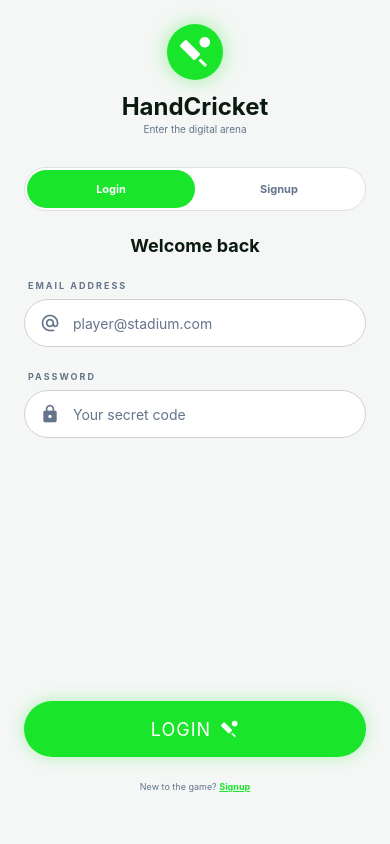
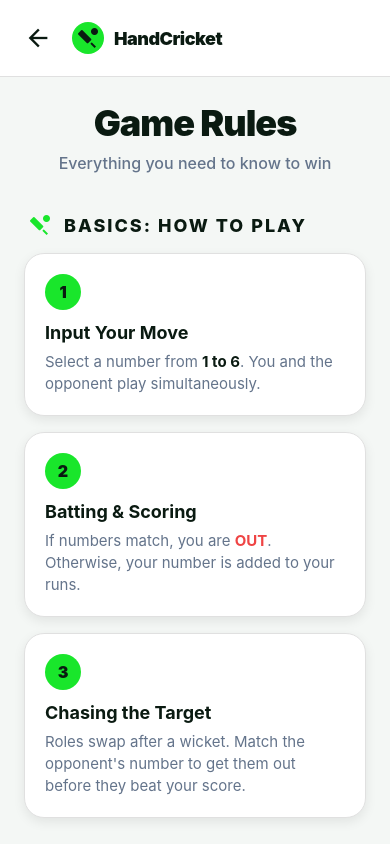
Before and after one commit to mmusharaf-xai/mobile-apps, a React Native app in the folder hand-cricket/: screen /GameRules in a window 390 px wide. Built offline with nearby package versions, Linux system fonts and the light colour scheme; what react-native-worklets would draw is missing.

Commit message:
[FEAT] added game rules page

```diff
--- a/hand-cricket/App.tsx
+++ b/hand-cricket/App.tsx
@@ -13,6 +13,7 @@ import HistoryScreen from './HistoryScreen';
 import ProfileScreen from './ProfileScreen';
 import TossArena from './TossArena';
 import UpdatePassword from './UpdatePassword';
+import GameRules from './GameRules';
 import { MaterialIcons } from '@expo/vector-icons';
 
 const Stack = createNativeStackNavigator();
@@ -91,6 +92,7 @@ export default function App() {
             <Stack.Screen name="Main" component={TabNavigator} />
             <Stack.Screen name="TossArena" component={TossArena} />
             <Stack.Screen name="UpdatePassword" component={UpdatePassword} />
+            <Stack.Screen name="GameRules" component={GameRules} />
           </Stack.Navigator>
         </NavigationContainer>
       </GestureHandlerRootView>
--- /dev/null
+++ b/hand-cricket/GameRules.tsx
@@ -0,0 +1,286 @@
+import React from 'react';
+import { View, Text, TouchableOpacity, ScrollView, StyleSheet } from 'react-native';
+import { useNavigation } from '@react-navigation/native';
+import { MaterialIcons } from '@expo/vector-icons';
+import { useTheme } from './ThemeContext';
+
+export default function GameRules() {
+  const { colors, isDark } = useTheme();
+  const navigation = useNavigation();
+
+  return (
+    <View style={[styles.container, { backgroundColor: colors.background }]}>
+      {/* Header matching design */}
+      <View style={[styles.header, { backgroundColor: colors.surface, borderBottomColor: colors.surfaceBorder }]}>
+        <TouchableOpacity
+          onPress={() => navigation.goBack()}
+          style={styles.backButton}
+          hitSlop={{ top: 10, bottom: 10, left: 10, right: 10 }}
+        >
+          <MaterialIcons name="arrow-back" size={28} color={colors.textPrimary} />
+        </TouchableOpacity>
+        <View style={styles.logoContainer}>
+          <View style={[styles.logoCircle, { backgroundColor: colors.primary, shadowColor: colors.primary }]}>
+            <MaterialIcons name="sports-cricket" size={24} color={colors.textPrimary} />
+          </View>
+          <Text style={[styles.logoText, { color: colors.textPrimary }]}>HandCricket</Text>
+        </View>
+      </View>
+
+      <ScrollView style={styles.scroll} contentContainerStyle={styles.scrollContent}>
+        {/* Title */}
+        <View style={styles.titleSection}>
+          <Text style={[styles.title, { color: colors.textPrimary }]}>Game Rules</Text>
+          <Text style={[styles.subtitle, { color: colors.textSecondary }]}>Everything you need to know to win</Text>
+        </View>
+
+        {/* Basics section */}
+        <View style={styles.section}>
+          <View style={styles.sectionHeader}>
+            <MaterialIcons name="sports-cricket" size={24} color={colors.primary} />
+            <Text style={[styles.sectionTitle, { color: colors.textPrimary }]}>Basics: How to Play</Text>
+          </View>
+
+          <View style={styles.rulesContainer}>
+            {/* Rule 1 */}
+            <View style={[styles.ruleCard, { backgroundColor: colors.surface, borderColor: colors.surfaceBorder }]}>
+              <View style={styles.ruleNumber}>
+                <Text style={[styles.ruleNumText, { color: colors.textPrimary }]}>1</Text>
+              </View>
+              <Text style={[styles.ruleHeading, { color: colors.textPrimary }]}>Input Your Move</Text>
+              <Text style={[styles.ruleDesc, { color: colors.textSecondary }]}>
+                Select a number from <Text style={{ fontWeight: 'bold', color: colors.textPrimary }}>1 to 6</Text>. You and the opponent play simultaneously.
+              </Text>
+            </View>
+
+            {/* Rule 2 */}
+            <View style={[styles.ruleCard, { backgroundColor: colors.surface, borderColor: colors.surfaceBorder }]}>
+              <View style={styles.ruleNumber}>
+                <Text style={[styles.ruleNumText, { color: colors.textPrimary }]}>2</Text>
+              </View>
+              <Text style={[styles.ruleHeading, { color: colors.textPrimary }]}>Batting & Scoring</Text>
+              <Text style={[styles.ruleDesc, { color: colors.textSecondary }]}>
+                If numbers match, you are <Text style={{ color: '#ef4444', fontWeight: 'bold' }}>OUT</Text>. Otherwise, your number is added to your runs.
+              </Text>
+            </View>
+
+            {/* Rule 3 */}
+            <View style={[styles.ruleCard, { backgroundColor: colors.surface, borderColor: colors.surfaceBorder }]}>
+              <View style={styles.ruleNumber}>
+                <Text style={[styles.ruleNumText, { color: colors.textPrimary }]}>3</Text>
+              </View>
+              <Text style={[styles.ruleHeading, { color: colors.textPrimary }]}>Chasing the Target</Text>
+              <Text style={[styles.ruleDesc, { color: colors.textSecondary }]}>
+                Roles swap after a wicket. Match the opponent's number to get them out before they beat your score.
+              </Text>
+            </View>
+          </View>
+        </View>
+
+        {/* Pro Tips */}
+        <View style={[styles.proTips, { backgroundColor: colors.surface, borderColor: colors.primary }]}>
+          <View style={styles.tipsHeader}>
+            <View style={[styles.tipsIcon, { backgroundColor: colors.primary + '20' }]}>
+              <MaterialIcons name="tips-and-updates" size={28} color={colors.primary} />
+            </View>
+            <Text style={[styles.tipsTitle, { color: colors.textPrimary }]}>Pro Tips</Text>
+          </View>
+
+          <View style={styles.tipsList}>
+            <View style={styles.tipItem}>
+              <MaterialIcons name="verified" size={20} color={colors.primary} />
+              <Text style={[styles.tipText, { color: colors.textSecondary }]}>Study patterns! The opponent tends to repeat certain sequences.</Text>
+            </View>
+            <View style={styles.tipItem}>
+              <MaterialIcons name="verified" size={20} color={colors.primary} />
+              <Text style={[styles.tipText, { color: colors.textSecondary }]}>Risk vs Reward: '6' gives max points but is the riskiest move.</Text>
+            </View>
+            <View style={styles.tipItem}>
+              <MaterialIcons name="verified" size={20} color={colors.primary} />
+              <Text style={[styles.tipText, { color: colors.textSecondary }]}>Stay unpredictable to survive longer at the crease.</Text>
+            </View>
+          </View>
+        </View>
+
+        {/* Ready button */}
+        <TouchableOpacity
+          style={[styles.readyButton, { backgroundColor: colors.primary, shadowColor: colors.primary }]}
+          onPress={() => navigation.goBack()}
+        >
+          <Text style={[styles.readyText, { color: colors.textPrimary }]}>Ready to Play?</Text>
+          <MaterialIcons name="sports-kabaddi" size={24} color={colors.textPrimary} />
+        </TouchableOpacity>
+      </ScrollView>
+    </View>
+  );
+}
+
+const styles = StyleSheet.create({
+  container: {
+    flex: 1,
+  },
+  header: {
+    flexDirection: 'row',
+    alignItems: 'center',
+    padding: 16,
+    borderBottomWidth: 1,
+  },
+  backButton: {
+    padding: 8,
+    marginRight: 12,
+  },
+  logoContainer: {
+    flexDirection: 'row',
+    alignItems: 'center',
+    gap: 10,
+  },
+  logoCircle: {
+    width: 32,
+    height: 32,
+    borderRadius: 16,
+    alignItems: 'center',
+    justifyContent: 'center',
+    shadowOffset: { width: 0, height: 4 },
+    shadowOpacity: 0.3,
+    shadowRadius: 8,
+    elevation: 4,
+  },
+  logoText: {
+    fontSize: 18,
+    fontWeight: '900',
+    letterSpacing: -0.5,
+  },
+  scroll: {
+    flex: 1,
+  },
+  scrollContent: {
+    padding: 24,
+    paddingBottom: 100,
+    gap: 40,
+  },
+  titleSection: {
+    alignItems: 'center',
+    gap: 8,
+  },
+  title: {
+    fontSize: 36,
+    fontWeight: '900',
+    textAlign: 'center',
+    letterSpacing: -1,
+  },
+  subtitle: {
+    fontSize: 16,
+    fontWeight: '500',
+    textAlign: 'center',
+  },
+  section: {
+    gap: 16,
+  },
+  sectionHeader: {
+    flexDirection: 'row',
+    alignItems: 'center',
+    gap: 12,
+    paddingHorizontal: 4,
+  },
+  sectionTitle: {
+    fontSize: 18,
+    fontWeight: '800',
+    textTransform: 'uppercase',
+    letterSpacing: 2,
+  },
+  rulesContainer: {
+    gap: 16,
+  },
+  ruleCard: {
+    padding: 20,
+    borderRadius: 20,
+    borderWidth: 1,
+    shadowColor: '#000',
+    shadowOffset: { width: 0, height: 4 },
+    shadowOpacity: 0.08,
+    shadowRadius: 12,
+    elevation: 3,
+  },
+  ruleNumber: {
+    width: 36,
+    height: 36,
+    borderRadius: 18,
+    alignItems: 'center',
+    justifyContent: 'center',
+    backgroundColor: '#19e62b',
+    marginBottom: 12,
+  },
+  ruleNumText: {
+    fontSize: 16,
+    fontWeight: '900',
+    color: '#fff',
+  },
+  ruleHeading: {
+    fontSize: 18,
+    fontWeight: '700',
+    marginBottom: 8,
+  },
+  ruleDesc: {
+    fontSize: 15,
+    lineHeight: 22,
+  },
+  proTips: {
+    borderRadius: 20,
+    borderWidth: 2,
+    padding: 24,
+    shadowColor: '#000',
+    shadowOffset: { width: 0, height: 6 },
+    shadowOpacity: 0.1,
+    shadowRadius: 16,
+    elevation: 5,
+  },
+  tipsHeader: {
+    flexDirection: 'row',
+    alignItems: 'center',
+    gap: 12,
+    marginBottom: 20,
+  },
+  tipsIcon: {
+    width: 40,
+    height: 40,
+    borderRadius: 12,
+    alignItems: 'center',
+    justifyContent: 'center',
+  },
+  tipsTitle: {
+    fontSize: 18,
+    fontWeight: '900',
+    textTransform: 'uppercase',
+    letterSpacing: 1,
+  },
+  tipsList: {
+    gap: 20,
+  },
+  tipItem: {
+    flexDirection: 'row',
+    gap: 16,
+  },
+  tipText: {
+    fontSize: 15,
+    lineHeight: 22,
+    flex: 1,
+  },
+  readyButton: {
+    height: 62,
+    borderRadius: 999,
+    flexDirection: 'row',
+    alignItems: 'center',
+    justifyContent: 'center',
+    gap: 12,
+    shadowOffset: { width: 0, height: 8 },
+    shadowOpacity: 0.4,
+    shadowRadius: 20,
+    elevation: 8,
+  },
+  readyText: {
+    fontSize: 18,
+    fontWeight: '900',
+    textTransform: 'uppercase',
+    letterSpacing: 1,
+  },
+});
--- a/hand-cricket/HomeScreen.tsx
+++ b/hand-cricket/HomeScreen.tsx
@@ -42,8 +42,11 @@ export default function HomeScreen() {
               <Text style={{ fontSize: 10, fontWeight: '900', color: colors.primary, textTransform: 'uppercase', letterSpacing: 1 }}>Pro League</Text>
             </View>
           </View>
-          <TouchableOpacity style={{ width: 40, height: 40, borderRadius: 20, backgroundColor: colors.surface, alignItems: 'center', justifyContent: 'center', shadowColor: '#000', shadowOpacity: 0.1, shadowRadius: 4, elevation: 2 }}>
-            <MaterialIcons name="notifications" size={20} color={colors.textPrimary} />
+          <TouchableOpacity
+            style={{ width: 40, height: 40, borderRadius: 20, backgroundColor: colors.surface, alignItems: 'center', justifyContent: 'center', shadowColor: '#000', shadowOpacity: 0.1, shadowRadius: 4, elevation: 2 }}
+            onPress={() => navigation.navigate('GameRules' as never)}
+          >
+            <MaterialIcons name="menu-book" size={22} color={colors.textPrimary} />
           </TouchableOpacity>
         </View>
 
```
Also changed, not shown: 2 other files (tests, documents, lock files or other folders).
